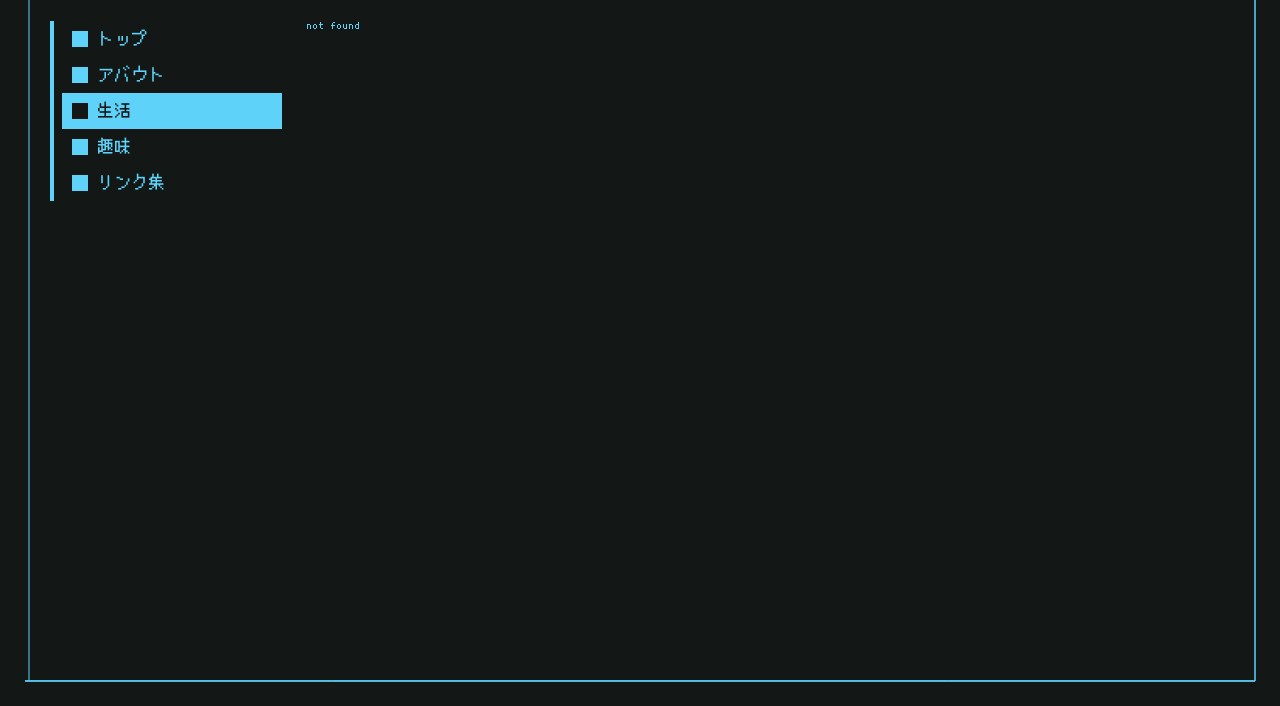
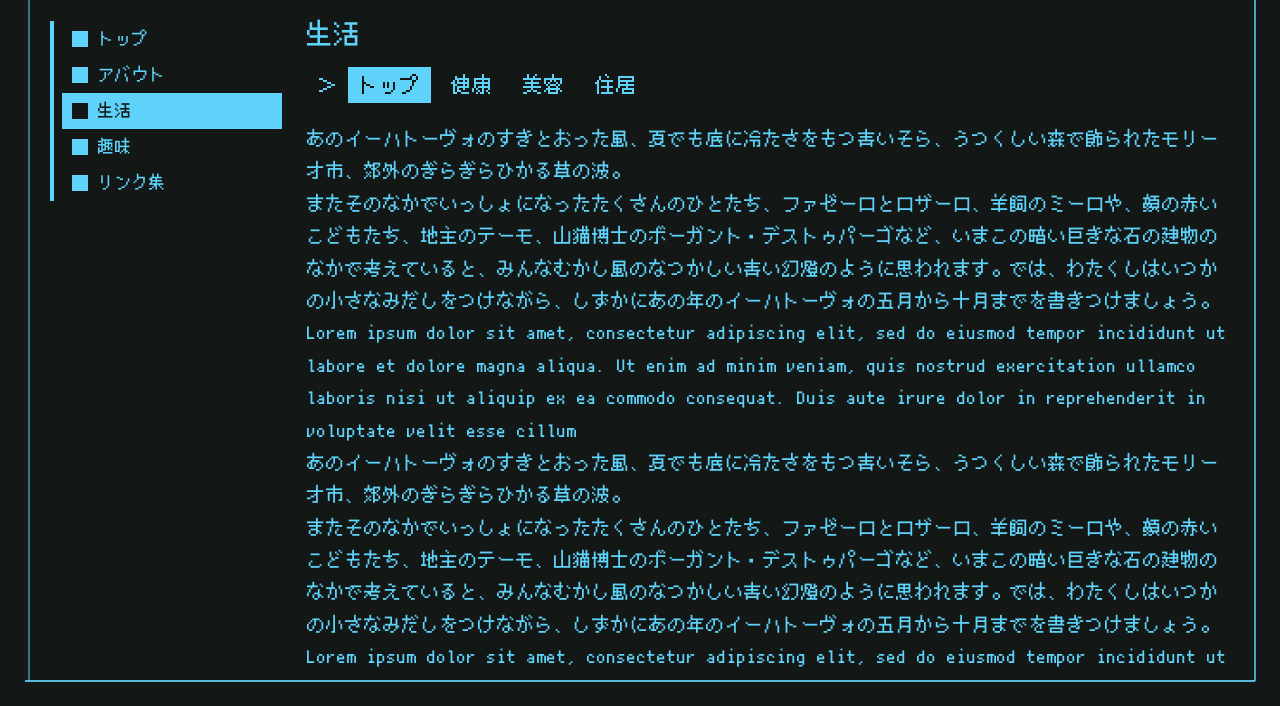
Before and after one commit to nabeliwo/portfolio, a Gatsby site: page /life in a window 1280 px wide. Before the commit this address had no page. Shown: the part 94-800 px from the top of the page. Built offline with nearby package versions, Linux system fonts and the light colour scheme; Gatsby itself is replaced by a stand-in of ours.

Commit message:
:sparkles: fix PC style

```diff
--- a/package.json
+++ b/package.json
@@ -38,8 +38,7 @@
     "react-dom": "^16.13.1",
     "react-helmet": "^5.2.1",
     "styled-components": "^5.1.0",
-    "styled-reset": "^4.1.2",
-    "ts-node": "^8.8.2"
+    "styled-reset": "^4.1.2"
   },
   "devDependencies": {
     "@types/react": "^16.9.32",
--- a/src/components/App/App.tsx
+++ b/src/components/App/App.tsx
@@ -25,7 +25,6 @@ const GlobalStyle = createGlobalStyle`
 
   html {
     height: 100%;
-    font-size: 62.5%;
   }
   body {
     height: 100%;
@@ -49,4 +48,12 @@ const GlobalStyle = createGlobalStyle`
     background-color: inherit;
     color: inherit;
   }
+  ::-webkit-scrollbar {
+    width: 15px;
+    height: 15px;
+    border: 1px solid ${palette.BLUE};
+  }
+  ::-webkit-scrollbar-thumb {
+    background-color: ${palette.BLUE};
+  }
 `
--- a/src/components/Head/Head.tsx
+++ b/src/components/Head/Head.tsx
@@ -2,7 +2,7 @@ import React, { FC } from 'react'
 import { StaticQuery, graphql } from 'gatsby'
 import { Helmet } from 'react-helmet'
 
-export type Props = {
+type Props = {
   title?: string
   description?: string
   slug?: string
--- a/src/components/Head/index.ts
+++ b/src/components/Head/index.ts
@@ -1 +1 @@
-export { Head, Props } from './Head'
+export { Head } from './Head'
--- a/src/components/Layout/Layout.tsx
+++ b/src/components/Layout/Layout.tsx
@@ -53,5 +53,5 @@ const Main = styled.main`
   flex-direction: column;
   flex: 1;
   /* 40px === SiteTitle height */
-  height: calc(100vh - ${space.m} - ${space.m} - 40px - ${space.m} - ${space.m});
+  height: calc(100vh - ${space.m}px - ${space.m}px - 40px - ${space.m}px - ${space.m}px);
 `
--- /dev/null
+++ b/src/components/MainLayout/MainLayout.tsx
@@ -0,0 +1,75 @@
+import React, { FC } from 'react'
+import styled from 'styled-components'
+import { Link } from 'gatsby'
+
+import { font, palette, space } from '../../themes'
+
+type Props = {
+  title: string
+  categories?: Array<{
+    title: string
+    path: string
+  }>
+}
+
+export const MainLayout: FC<Props> = ({ title, categories = [], children }) => (
+  <>
+    <Title>{title}</Title>
+
+    {categories.length > 0 && (
+      <Categories>
+        {categories.map((category) => (
+          <li key={category.path}>
+            <Item to={category.path} className={location.pathname === category.path ? 'active' : ''}>
+              {category.title}
+            </Item>
+          </li>
+        ))}
+      </Categories>
+    )}
+
+    <Content>{children}</Content>
+  </>
+)
+
+const Title = styled.h2`
+  margin-bottom: ${space.s}px;
+  font-size: 26px;
+  line-height: 1;
+`
+const Categories = styled.ul`
+  display: flex;
+  align-items: center;
+  margin-bottom: ${space.s}px;
+  padding-left: 10px;
+
+  &::before {
+    margin-right: 10px;
+    font-size: ${font.l}px;
+    content: '＞';
+  }
+
+  > li:not(:first-child) {
+    margin-left: 10px;
+  }
+`
+const Item = styled(Link)`
+  display: block;
+  padding: 8px 10px;
+  color: ${palette.BLUE};
+  font-size: ${font.l}px;
+  text-decoration: none;
+
+  &.active,
+  &:hover {
+    background-color: ${palette.BLUE};
+    color: ${palette.BLACK};
+  }
+`
+const Content = styled.div`
+  overflow-y: scroll;
+  flex: 1;
+  padding-bottom: ${space.m}px;
+  font-size: ${font.m}px;
+  line-height: 1.8;
+`
--- /dev/null
+++ b/src/components/MainLayout/index.ts
@@ -0,0 +1 @@
+export { MainLayout } from './MainLayout'
--- a/src/components/Navigation/Navigation.tsx
+++ b/src/components/Navigation/Navigation.tsx
@@ -42,7 +42,7 @@ const Item = styled(Link)`
   width: 200px;
   padding: 10px;
   color: ${palette.BLUE};
-  font-size: ${font.s};
+  font-size: ${font.s}px;
   text-decoration: none;
 
   &::before {
--- a/src/constants/application.ts
+++ b/src/constants/application.ts
@@ -2,6 +2,30 @@ export const path = {
   root: '/',
   about: '/about',
   life: '/life',
+  lifeHealth: '/life/health',
+  lifeBeauty: '/life/beauty',
+  lifeHousing: '/life/housing',
   hobby: '/hobby',
   link: '/link',
 }
+
+export const categories = {
+  life: [
+    {
+      title: 'トップ',
+      path: path.life,
+    },
+    {
+      title: '健康',
+      path: path.lifeHealth,
+    },
+    {
+      title: '美容',
+      path: path.lifeBeauty,
+    },
+    {
+      title: '住居',
+      path: path.lifeHousing,
+    },
+  ],
+}
--- a/src/pages/about.tsx
+++ b/src/pages/about.tsx
@@ -6,8 +6,8 @@ import { Head } from '../components/Head'
 
 const AboutPage = () => (
   <>
-    <Head title="アバウト" description="nabeliwo やこのサイトについて" slug={path.about} />
-    <p>hello, world</p>
+    <Head title="アバウト" description="nabeliwo.com や nabeliwo 自身について" slug={path.about} />
+    <p>アバウトページ</p>
   </>
 )
 
--- a/src/pages/index.tsx
+++ b/src/pages/index.tsx
@@ -5,7 +5,7 @@ import { Head } from '../components/Head'
 const IndexPage = () => (
   <>
     <Head />
-    <p>hello, world</p>
+    <p>トップページ</p>
   </>
 )
 
--- /dev/null
+++ b/src/pages/life.tsx
@@ -0,0 +1,46 @@
+import React from 'react'
+
+import { categories, path } from '../constants/application'
+
+import { Head } from '../components/Head'
+import { MainLayout } from '../components/MainLayout'
+
+const LifePage = () => (
+  <>
+    <Head title="生活" description="nabeliwo の日々の生活への基本方針" slug={path.life} />
+    <MainLayout title="生活" categories={categories.life}>
+      <p>
+        あのイーハトーヴォのすきとおった風、夏でも底に冷たさをもつ青いそら、うつくしい森で飾られたモリーオ市、郊外のぎらぎらひかる草の波。
+        <br />
+        またそのなかでいっしょになったたくさんのひとたち、ファゼーロとロザーロ、羊飼のミーロや、顔の赤いこどもたち、地主のテーモ、山猫博士のボーガント・デストゥパーゴなど、いまこの暗い巨きな石の建物のなかで考えていると、みんなむかし風のなつかしい青い幻燈のように思われます。では、わたくしはいつかの小さなみだしをつけながら、しずかにあの年のイーハトーヴォの五月から十月までを書きつけましょう。
+      </p>
+      <p>
+        Lorem ipsum dolor sit amet, consectetur adipiscing elit, sed do eiusmod tempor incididunt ut labore et dolore magna
+        aliqua. Ut enim ad minim veniam, quis nostrud exercitation ullamco laboris nisi ut aliquip ex ea commodo consequat. Duis
+        aute irure dolor in reprehenderit in voluptate velit esse cillum
+      </p>
+      <p>
+        あのイーハトーヴォのすきとおった風、夏でも底に冷たさをもつ青いそら、うつくしい森で飾られたモリーオ市、郊外のぎらぎらひかる草の波。
+        <br />
+        またそのなかでいっしょになったたくさんのひとたち、ファゼーロとロザーロ、羊飼のミーロや、顔の赤いこどもたち、地主のテーモ、山猫博士のボーガント・デストゥパーゴなど、いまこの暗い巨きな石の建物のなかで考えていると、みんなむかし風のなつかしい青い幻燈のように思われます。では、わたくしはいつかの小さなみだしをつけながら、しずかにあの年のイーハトーヴォの五月から十月までを書きつけましょう。
+      </p>
+      <p>
+        Lorem ipsum dolor sit amet, consectetur adipiscing elit, sed do eiusmod tempor incididunt ut labore et dolore magna
+        aliqua. Ut enim ad minim veniam, quis nostrud exercitation ullamco laboris nisi ut aliquip ex ea commodo consequat. Duis
+        aute irure dolor in reprehenderit in voluptate velit esse cillum
+      </p>
+      <p>
+        あのイーハトーヴォのすきとおった風、夏でも底に冷たさをもつ青いそら、うつくしい森で飾られたモリーオ市、郊外のぎらぎらひかる草の波。
+        <br />
+        またそのなかでいっしょになったたくさんのひとたち、ファゼーロとロザーロ、羊飼のミーロや、顔の赤いこどもたち、地主のテーモ、山猫博士のボーガント・デストゥパーゴなど、いまこの暗い巨きな石の建物のなかで考えていると、みんなむかし風のなつかしい青い幻燈のように思われます。では、わたくしはいつかの小さなみだしをつけながら、しずかにあの年のイーハトーヴォの五月から十月までを書きつけましょう。
+      </p>
+      <p>
+        Lorem ipsum dolor sit amet, consectetur adipiscing elit, sed do eiusmod tempor incididunt ut labore et dolore magna
+        aliqua. Ut enim ad minim veniam, quis nostrud exercitation ullamco laboris nisi ut aliquip ex ea commodo consequat. Duis
+        aute irure dolor in reprehenderit in voluptate velit esse cillum
+      </p>
+    </MainLayout>
+  </>
+)
+
+export default LifePage
--- a/src/themes/size.ts
+++ b/src/themes/size.ts
@@ -8,10 +8,12 @@ export const mediaQuery = {
 }
 
 export const space = {
+  s: 20,
   m: 25,
 }
 
 export const font = {
-  s: '1.6rem',
-  m: '1.8rem',
+  s: 16,
+  m: 18,
+  l: 20,
 }
```
Also changed, not shown: 1 other file.
